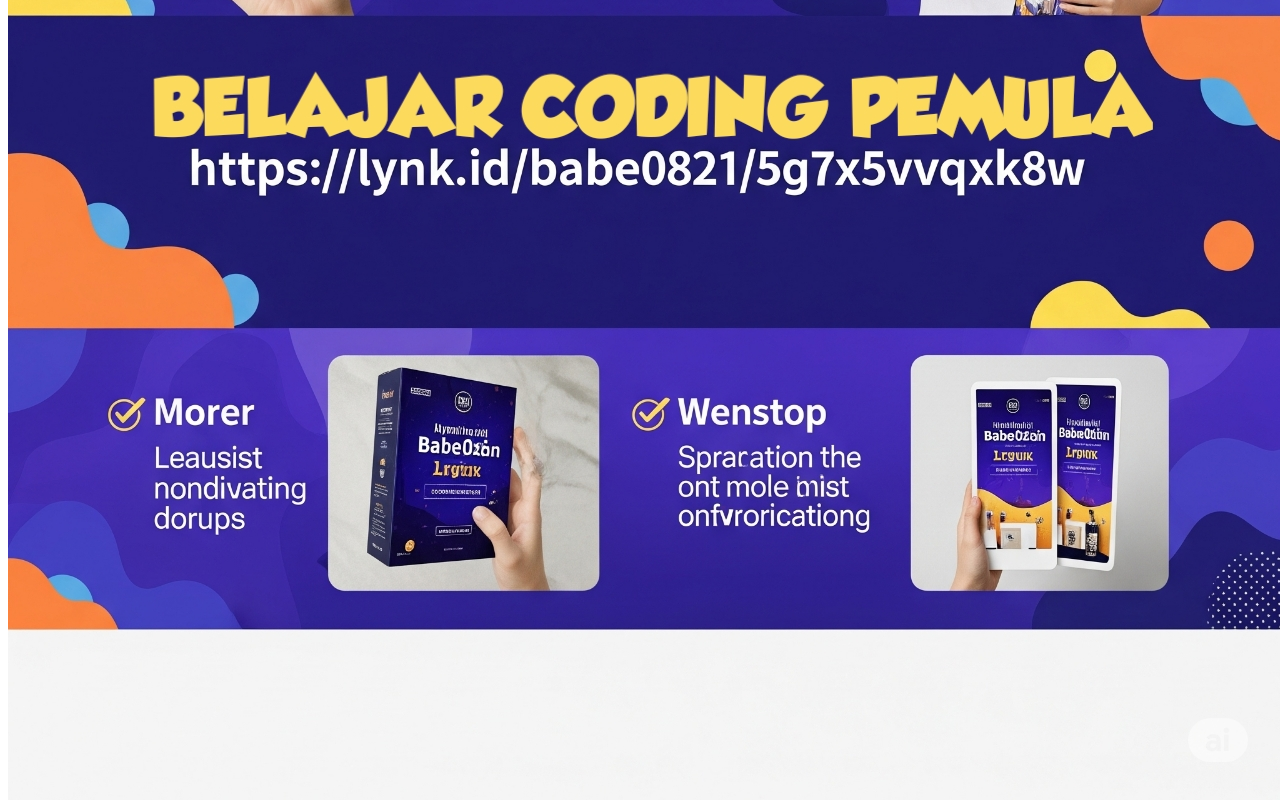
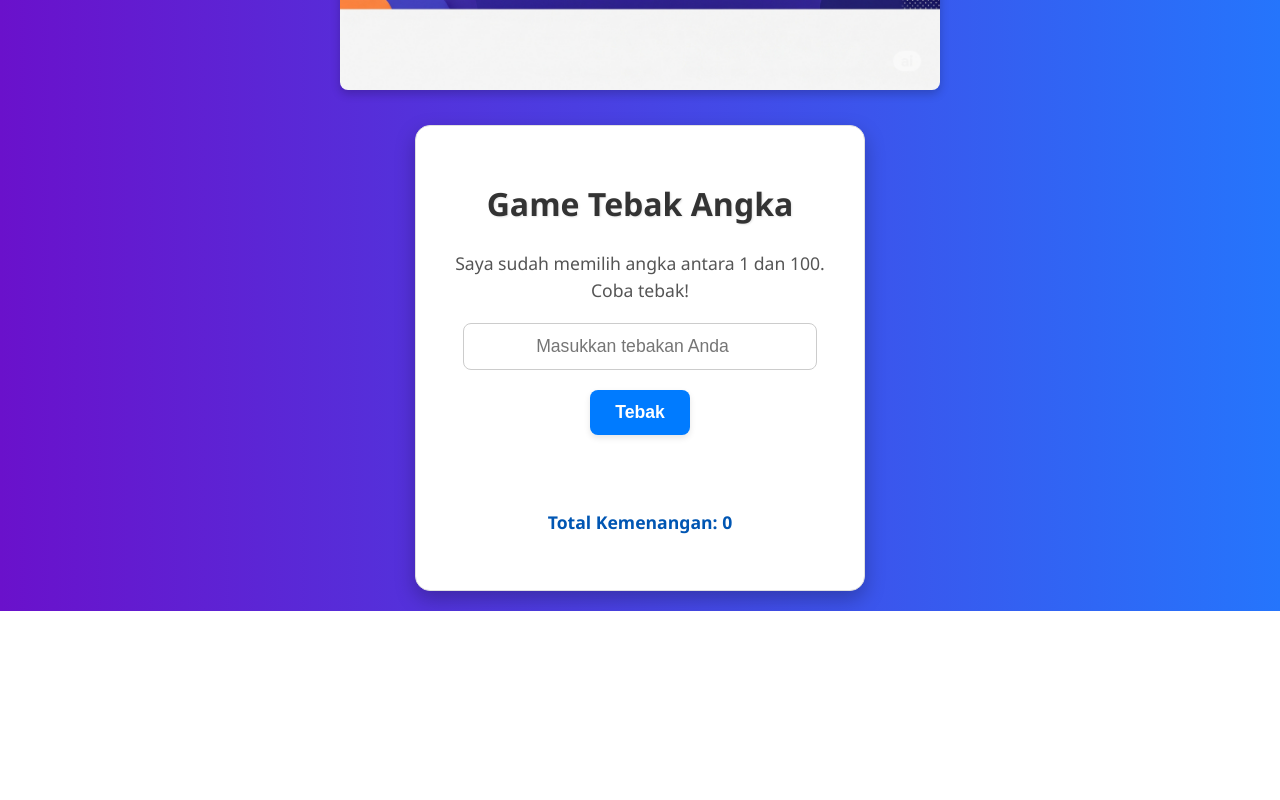
Before and after one commit to Didin109/menebakangkabenar, a plain HTML site: page index.html in a window 1280 px wide. Shown: the part 540-1340 px from the top of the page. After the commit the page ends 1151 px from the top, so only its background shows below. Drawn offline with Linux system fonts and the light colour scheme.

Commit message:
Update index.html

```diff
--- a/index.html
+++ b/index.html
@@ -1,3 +1,103 @@
+<!DOCTYPE html>
+<html lang="id">
+<head>
+    <meta charset="UTF-8">
+    <meta name="viewport" content="width=device-width, initial-scale=1.0">
+    <title>Game Tebak Angka</title>
+    <style>
+        body {
+            font-family: 'Segoe UI', Tahoma, Geneva, Verdana, sans-serif; /* Font yang lebih modern */
+            display: flex;
+            flex-direction: column;
+            justify-content: center;
+            align-items: center;
+            min-height: 100vh;
+            background: linear-gradient(to right, #6a11cb 0%, #2575fc 100%); /* Latar belakang gradien */
+            margin: 0;
+            color: #333;
+            text-align: center;
+            padding: 20px; /* Padding keseluruhan untuk menghindari konten terlalu mepet ke tepi */
+            box-sizing: border-box; /* Pastikan padding tidak membuat elemen melebar */
+        }
+
+        .affiliate-banner-container {
+            width: 100%;
+            max-width: 600px; /* Batasi lebar maksimum banner */
+            text-align: center;
+            padding: 10px 0;
+            margin-bottom: 25px; /* Jarak yang sedikit lebih besar */
+        }
+
+        .affiliate-banner {
+            max-width: 100%;
+            height: auto;
+            display: block;
+            margin: 0 auto;
+            border-radius: 8px; /* Sudut sedikit membulat untuk banner */
+            box-shadow: 0 4px 10px rgba(0,0,0,0.2); /* Bayangan lebih jelas */
+            transition: transform 0.2s ease-in-out; /* Efek hover */
+        }
+
+        .affiliate-banner:hover {
+            transform: scale(1.02); /* Sedikit membesar saat di-hover */
+        }
+
+        .game-container {
+            background-color: #ffffff;
+            padding: 35px; /* Padding lebih besar */
+            border-radius: 15px; /* Sudut lebih membulat */
+            box-shadow: 0 8px 20px rgba(0, 0, 0, 0.25); /* Bayangan lebih menonjol */
+            width: 90%; /* Tetap fleksibel */
+            max-width: 450px; /* Batasi lebar maksimum game container */
+            border: 1px solid #e0e0e0; /* Border halus */
+            box-sizing: border-box; /* Pastikan padding tidak membuat elemen melebar */
+        }
+
+        h1 {
+            color: #333; /* Warna gelap agar kontras dengan latar */
+            margin-bottom: 25px;
+            font-size: 2em; /* Ukuran font lebih besar */
+            text-shadow: 1px 1px 2px rgba(0,0,0,0.1);
+        }
+
+        p {
+            font-size: 1.1em;
+            margin-bottom: 20px;
+            line-height: 1.5; /* Jarak antar baris */
+            color: #555;
+        }
+
+        input[type="number"] {
+            width: calc(100% - 24px); /* Sesuaikan perhitungan untuk padding dan border */
+            padding: 12px; /* Padding lebih besar */
+            margin-bottom: 20px;
+            border: 1px solid #ccc;
+            border-radius: 8px; /* Sudut membulat */
+            font-size: 1.1em;
+            text-align: center;
+            box-sizing: border-box; /* Pastikan padding tidak membuat input melebar */
+        }
+
+        button {
+            background-color: #007bff;
+            color: white;
+            padding: 12px 25px; /* Padding lebih besar */
+            border: none;
+            border-radius: 8px; /* Sudut membulat */
+            cursor: pointer;
+            font-size: 1.1em;
+            font-weight: bold;
+            transition: background-color 0.3s ease, transform 0.2s ease;
+            box-shadow: 0 3px 6px rgba(0,0,0,0.1);
+        }
+
+        button:hover {
+            background-color: #0056b3;
+            transform: translateY(-2px); /* Efek sedikit naik saat di-hover */
+        }
+
+        button:active {
+            transform: translateY(0); /* Efek saat diklik */
         }
 
         #message {
@@ -10,6 +110,13 @@
 
         .correct {
             color: #28a745 !important; /* Hijau yang lebih cerah */
+        }
+
+        #winCount { /* Gaya untuk tampilan jumlah kemenangan */
+            font-size: 1.1em;
+            margin-top: 15px;
+            color: #0056b3; /* Warna biru agar menonjol */
+            font-weight: bold;
         }
 
         /* Media Queries untuk responsivitas yang lebih baik pada layar kecil */
@@ -43,15 +150,49 @@
         <input type="number" id="guessInput" placeholder="Masukkan tebakan Anda">
         <button onclick="checkGuess()">Tebak</button>
         <p id="message"></p>
-        <button onclick="resetGame()" style="display: none; margin-top: 10px;">Main Lagi</button>
+        <p id="winCount">Total Kemenangan: 0</p> <button onclick="resetGame()" style="display: none; margin-top: 10px;">Main Lagi</button>
     </div>
 
     <script>
         let randomNumber;
         let attempts;
+        let totalWins = 0; // Variabel baru untuk menyimpan jumlah kemenangan
+        const localStorageKey = 'number_guessing_game_wins'; // Kunci untuk Local Storage
+
         const guessInput = document.getElementById('guessInput');
         const messageDisplay = document.getElementById('message');
         const resetButton = document.querySelector('button[onclick="resetGame()"]');
+        const winCountDisplay = document.getElementById('winCount'); // Dapatkan elemen untuk menampilkan kemenangan
+
+        // Fungsi untuk memuat jumlah kemenangan dari Local Storage
+        function loadWins() {
+            try {
+                const storedWins = localStorage.getItem(localStorageKey);
+                if (storedWins) {
+                    totalWins = parseInt(storedWins);
+                } else {
+                    totalWins = 0; // Jika belum ada, mulai dari 0
+                }
+            } catch (e) {
+                console.error("Error reading from Local Storage:", e);
+                totalWins = 0; // Pastikan default 0 jika ada error
+            }
+            updateWinCountDisplay(); // Perbarui tampilan setelah memuat
+        }
+
+        // Fungsi untuk menyimpan jumlah kemenangan ke Local Storage
+        function saveWins() {
+            try {
+                localStorage.setItem(localStorageKey, totalWins.toString());
+            } catch (e) {
+                console.error("Error writing to Local Storage:", e);
+            }
+        }
+
+        // Fungsi untuk memperbarui tampilan jumlah kemenangan
+        function updateWinCountDisplay() {
+            winCountDisplay.textContent = `Total Kemenangan: ${totalWins}`;
+        }
 
         function initializeGame() {
             randomNumber = Math.floor(Math.random() * 100) + 1;
@@ -61,6 +202,7 @@
             guessInput.disabled = false;
             resetButton.style.display = 'none';
             messageDisplay.classList.remove('correct');
+            loadWins(); // Muat jumlah kemenangan saat game diinisialisasi
         }
 
         function checkGuess() {
@@ -79,6 +221,10 @@
                 messageDisplay.classList.add('correct');
                 guessInput.disabled = true;
                 resetButton.style.display = 'block';
+
+                totalWins++; // Tambah jumlah kemenangan
+                saveWins(); // Simpan jumlah kemenangan yang baru
+                updateWinCountDisplay(); // Perbarui tampilan jumlah kemenangan
             } else if (userGuess < randomNumber) {
                 messageDisplay.textContent = 'Terlalu rendah! Coba lagi.';
                 messageDisplay.style.color = '#f0ad4e';
```
